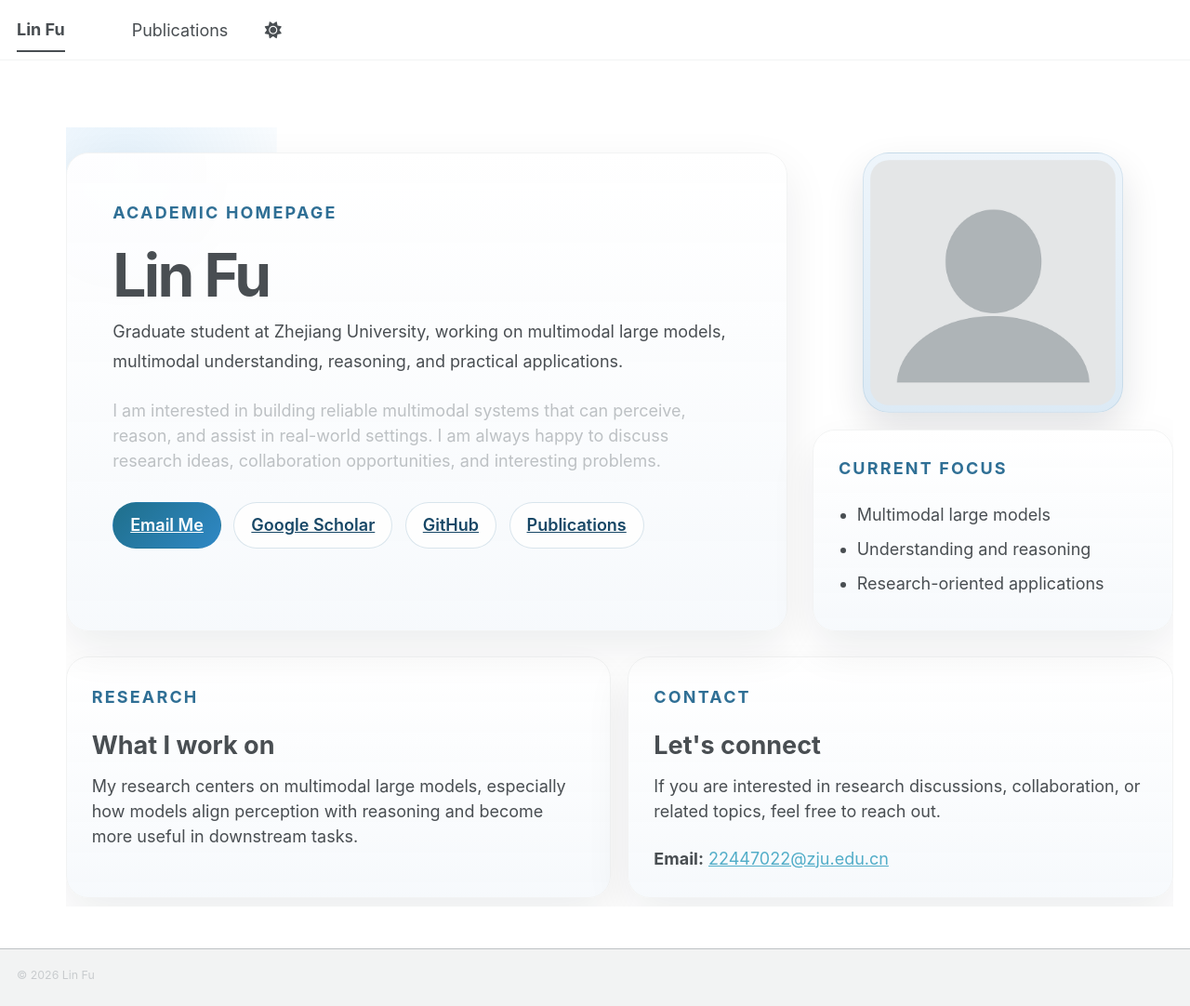
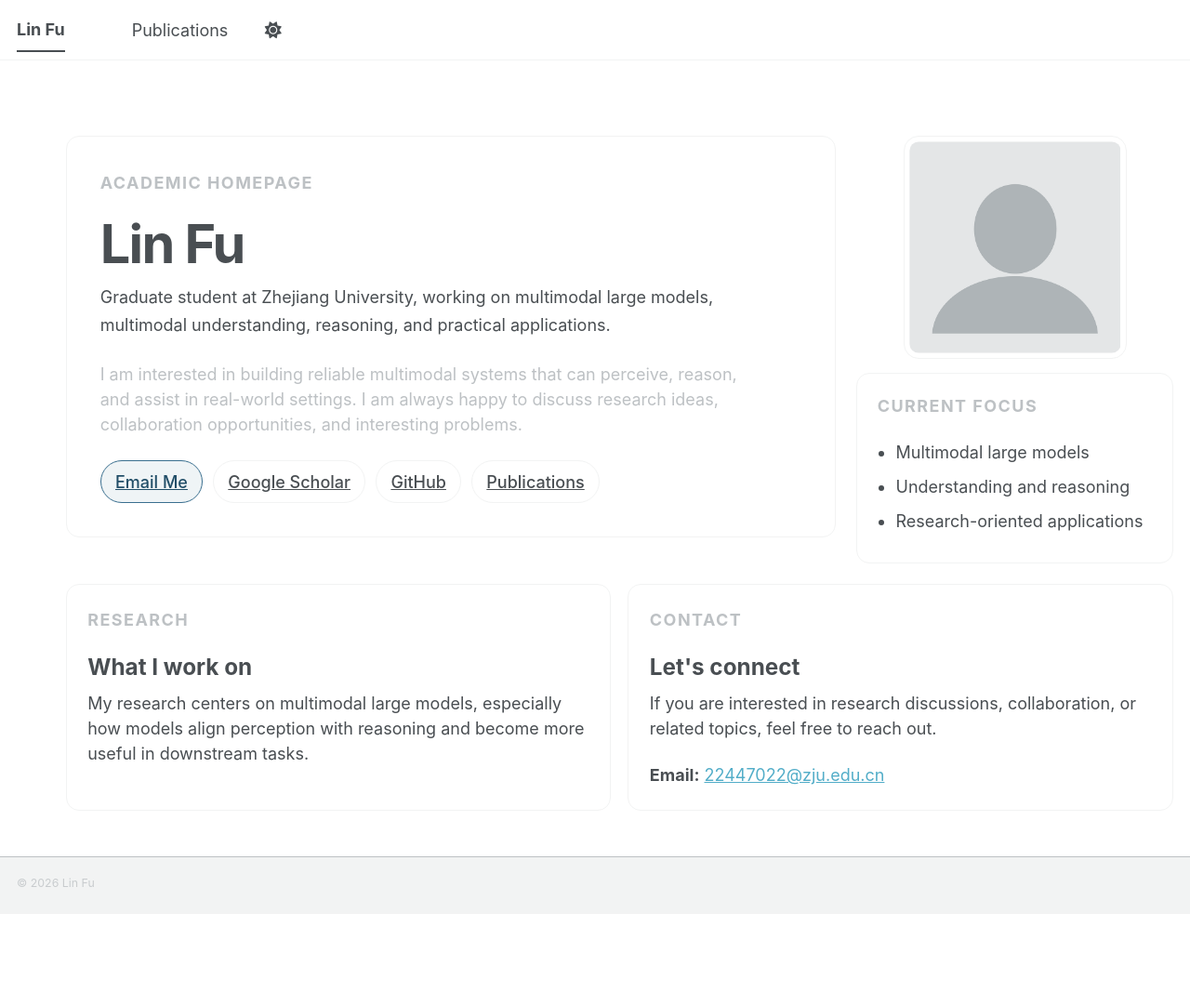
Before and after one commit to Fu-Fu-Fu-Fu/Fu-Fu-Fu-Fu.github.io, a Jekyll site: the page built from _pages/about.md, in a window 1280 px wide and 1082 px high. Shown: the whole window at 93% size. Built offline with Jekyll 4.4.1, drawn with Linux system fonts in a browser that asks for light colours; a script bundle is joined from its source files by our own code; library files that are not in the unit come from our copies.

Commit message:
Refine homepage layout and footer

```diff
--- a/_sass/layout/_page.scss
+++ b/_sass/layout/_page.scss
@@ -121,42 +121,29 @@
 
   .page__content {
     position: relative;
-    overflow: hidden;
-    padding: 1.5rem 0 0;
-  }
-
-  .page__content::before {
-    content: "";
-    position: absolute;
-    inset: 0 auto auto 0;
-    width: 18rem;
-    height: 18rem;
-    background: radial-gradient(circle, rgba(90, 169, 230, 0.16), rgba(90, 169, 230, 0));
-    pointer-events: none;
-    transform: translate(-30%, -35%);
+    padding: 1rem 0 0;
   }
 }
 
 .home-main {
   margin-top: 0;
-  padding-top: 2rem;
+  padding-top: 1.5rem;
   padding-bottom: 0;
 
   @include breakpoint($large) {
-    padding-left: 1.5rem;
-    padding-right: 1.5rem;
+    padding-left: 1rem;
+    padding-right: 1rem;
   }
 }
 
 .home-hero {
-  position: relative;
   display: grid;
-  gap: 1.5rem;
-  margin-bottom: 1.5rem;
+  gap: 1.25rem;
+  margin-bottom: 1.25rem;
 
   @include breakpoint($large) {
-    grid-template-columns: minmax(0, 1.6fr) minmax(260px, 0.8fr);
-    align-items: stretch;
+    grid-template-columns: minmax(0, 1.7fr) minmax(240px, 0.7fr);
+    align-items: start;
   }
 }
 
@@ -164,46 +151,46 @@
 .home-hero__panel-card,
 .home-card {
   border: 1px solid var(--global-border-color);
-  border-radius: 24px;
-  background: linear-gradient(180deg, rgba(255, 255, 255, 0.98), rgba(246, 249, 252, 0.95));
-  box-shadow: 0 18px 48px rgba(17, 24, 39, 0.08);
+  border-radius: 14px;
+  background: var(--global-bg-color);
+  box-shadow: none;
 }
 
 .home-hero__content {
-  padding: 2rem;
+  padding: 1.6rem 1.5rem;
 
   @include breakpoint($large) {
-    padding: 2.75rem;
+    padding: 2rem;
   }
 
   h1 {
-    margin: 0 0 0.75rem;
-    font-size: clamp(2.4rem, 5vw, 4.4rem);
-    line-height: 0.98;
-    letter-spacing: -0.04em;
+    margin: 0 0 0.7rem;
+    font-size: clamp(2.2rem, 4.5vw, 3.5rem);
+    line-height: 1.02;
+    letter-spacing: -0.03em;
   }
 }
 
 .home-hero__eyebrow,
 .home-card__label,
 .home-hero__panel-title {
-  margin: 0 0 0.75rem;
-  color: #2f6f95;
-  font-size: 0.82rem;
+  margin: 0 0 0.65rem;
+  color: var(--global-text-color-light);
+  font-size: 0.76rem;
   font-weight: 700;
-  letter-spacing: 0.12em;
+  letter-spacing: 0.08em;
   text-transform: uppercase;
 }
 
 .home-hero__lead {
-  margin-bottom: 1rem;
-  font-size: 1.15rem;
-  line-height: 1.75;
+  margin-bottom: 0.9rem;
+  font-size: 1.08rem;
+  line-height: 1.7;
   color: var(--global-text-color);
 }
 
 .home-hero__summary {
-  max-width: 42rem;
+  max-width: 40rem;
   margin-bottom: 0;
   color: var(--global-text-color-light);
 }
@@ -211,62 +198,59 @@
 .home-hero__actions {
   display: flex;
   flex-wrap: wrap;
-  gap: 0.75rem;
-  margin-top: 1.75rem;
+  gap: 0.6rem;
+  margin-top: 1.4rem;
 }
 
 .home-chip {
   display: inline-flex;
   align-items: center;
   justify-content: center;
-  min-height: 2.75rem;
-  padding: 0.55rem 1rem;
-  border: 1px solid rgba(47, 111, 149, 0.18);
+  min-height: 2.45rem;
+  padding: 0.45rem 0.85rem;
+  border: 1px solid var(--global-border-color);
   border-radius: 999px;
-  background: rgba(255, 255, 255, 0.85);
-  color: #174766;
-  font-weight: 600;
+  background: transparent;
+  color: var(--global-text-color);
+  font-weight: 500;
   text-decoration: none;
-  transition: transform 0.18s ease, box-shadow 0.18s ease, background-color 0.18s ease;
+  transition: background-color 0.18s ease, border-color 0.18s ease, color 0.18s ease;
 }
 
 .home-chip:hover {
   text-decoration: none;
-  transform: translateY(-1px);
-  box-shadow: 0 12px 22px rgba(23, 71, 102, 0.12);
-  background: #ffffff;
+  background: rgba(127, 127, 127, 0.08);
 }
 
 .home-chip--primary {
-  background: linear-gradient(135deg, #1f6f8b, #2f88c5);
-  border-color: transparent;
-  color: #ffffff;
+  border-color: #3a6f8f;
+  color: #204d67;
+  background: rgba(58, 111, 143, 0.08);
 }
 
 .home-chip--primary:hover {
-  background: linear-gradient(135deg, #195b72, #2578b1);
-  color: #ffffff;
+  background: rgba(58, 111, 143, 0.14);
+  color: #17384b;
 }
 
 .home-hero__panel {
   display: grid;
-  gap: 1rem;
+  gap: 0.85rem;
 }
 
 .home-hero__avatar {
-  width: min(100%, 280px);
+  width: min(100%, 240px);
   aspect-ratio: 1;
   object-fit: cover;
   justify-self: center;
-  border-radius: 28px;
-  border: 1px solid rgba(47, 111, 149, 0.12);
-  background: linear-gradient(180deg, #eef5fb, #dceaf5);
-  box-shadow: 0 18px 40px rgba(17, 24, 39, 0.12);
-  padding: 0.4rem;
+  border-radius: 16px;
+  border: 1px solid var(--global-border-color);
+  background: var(--global-bg-color);
+  padding: 0.3rem;
 }
 
 .home-hero__panel-card {
-  padding: 1.5rem;
+  padding: 1.15rem 1.2rem;
 }
 
 .home-hero__highlights {
@@ -281,8 +265,8 @@
 .home-grid {
   display: grid;
   gap: 1rem;
-  margin-top: 1rem;
-  margin-bottom: 0.5rem;
+  margin-top: 0.9rem;
+  margin-bottom: 0.25rem;
 
   @include breakpoint($large) {
     grid-template-columns: repeat(2, minmax(0, 1fr));
@@ -290,14 +274,14 @@
 }
 
 .home-card {
-  padding: 1.6rem 1.5rem;
+  padding: 1.3rem 1.25rem;
 
   h2 {
     margin-top: 0;
-    margin-bottom: 0.75rem;
+    margin-bottom: 0.6rem;
     border-bottom: 0;
     padding-bottom: 0;
-    font-size: 1.5rem;
+    font-size: 1.35rem;
   }
 
   p:last-child {
@@ -310,41 +294,35 @@
 }
 
 [data-theme="dark"] {
-  .landing-page .page__content::before {
-    background: radial-gradient(circle, rgba(83, 179, 233, 0.22), rgba(83, 179, 233, 0));
-  }
-
   .home-hero__content,
   .home-hero__panel-card,
   .home-card {
-    background: linear-gradient(180deg, rgba(18, 31, 43, 0.98), rgba(12, 22, 31, 0.96));
-    box-shadow: 0 18px 48px rgba(0, 0, 0, 0.28);
+    background: rgba(16, 24, 31, 0.96);
   }
 
   .home-chip {
-    background: rgba(22, 37, 49, 0.92);
-    color: #d9edf9;
-    border-color: rgba(83, 179, 233, 0.22);
+    background: transparent;
+    color: var(--global-text-color);
+    border-color: var(--global-border-color);
   }
 
   .home-chip:hover {
-    background: rgba(28, 48, 64, 0.98);
+    background: rgba(255, 255, 255, 0.06);
   }
 
-  .home-chip--primary,
+  .home-chip--primary {
+    color: #91d2ff;
+    border-color: rgba(145, 210, 255, 0.32);
+    background: rgba(145, 210, 255, 0.08);
+  }
+
   .home-chip--primary:hover {
-    color: #ffffff;
+    color: #b5e3ff;
+    background: rgba(145, 210, 255, 0.14);
   }
 
   .home-hero__avatar {
-    background: linear-gradient(180deg, #163245, #101f2a);
-    border-color: rgba(83, 179, 233, 0.2);
-  }
-
-  .home-hero__eyebrow,
-  .home-card__label,
-  .home-hero__panel-title {
-    color: #79c8ff;
+    background: rgba(16, 24, 31, 0.96);
   }
 }
 
```
